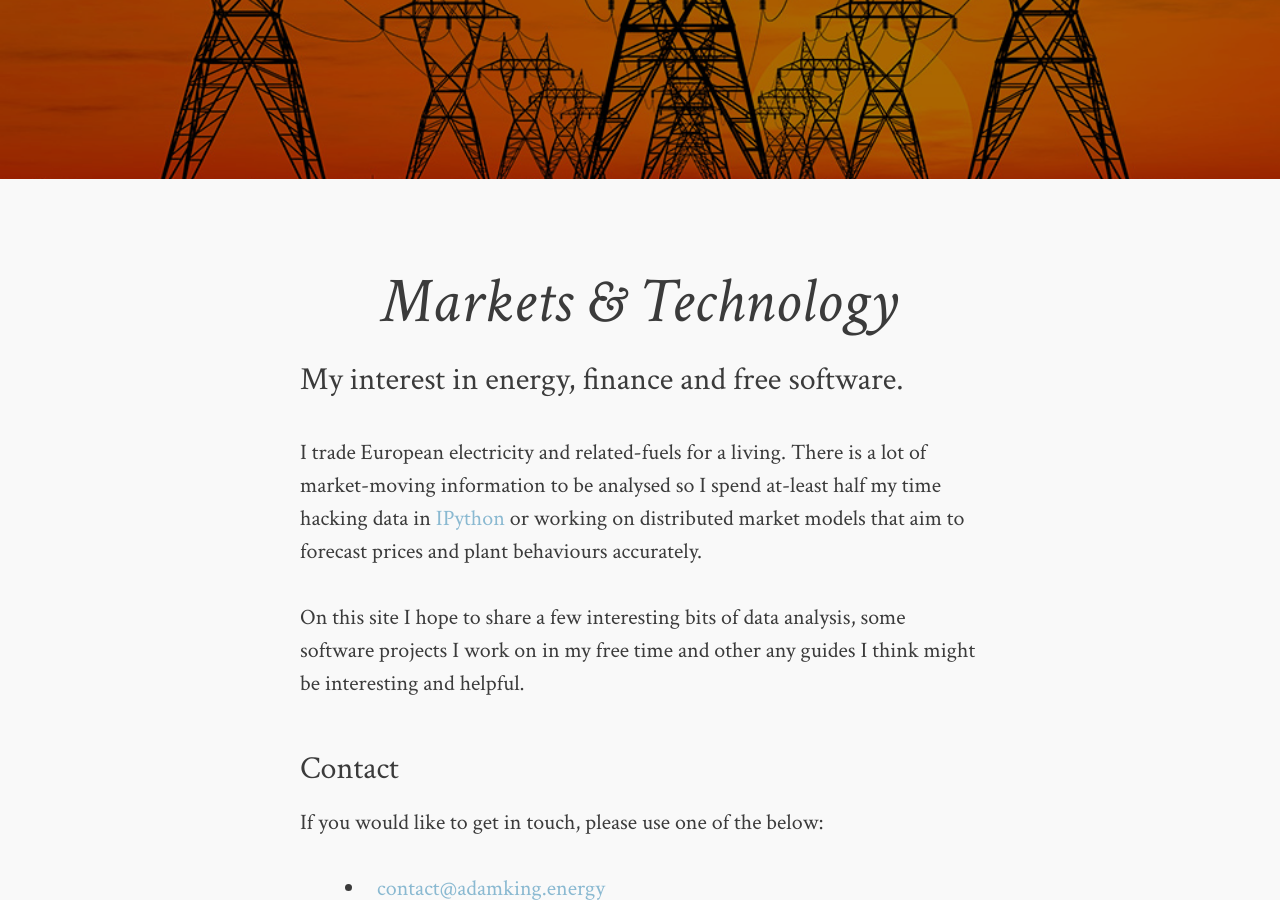
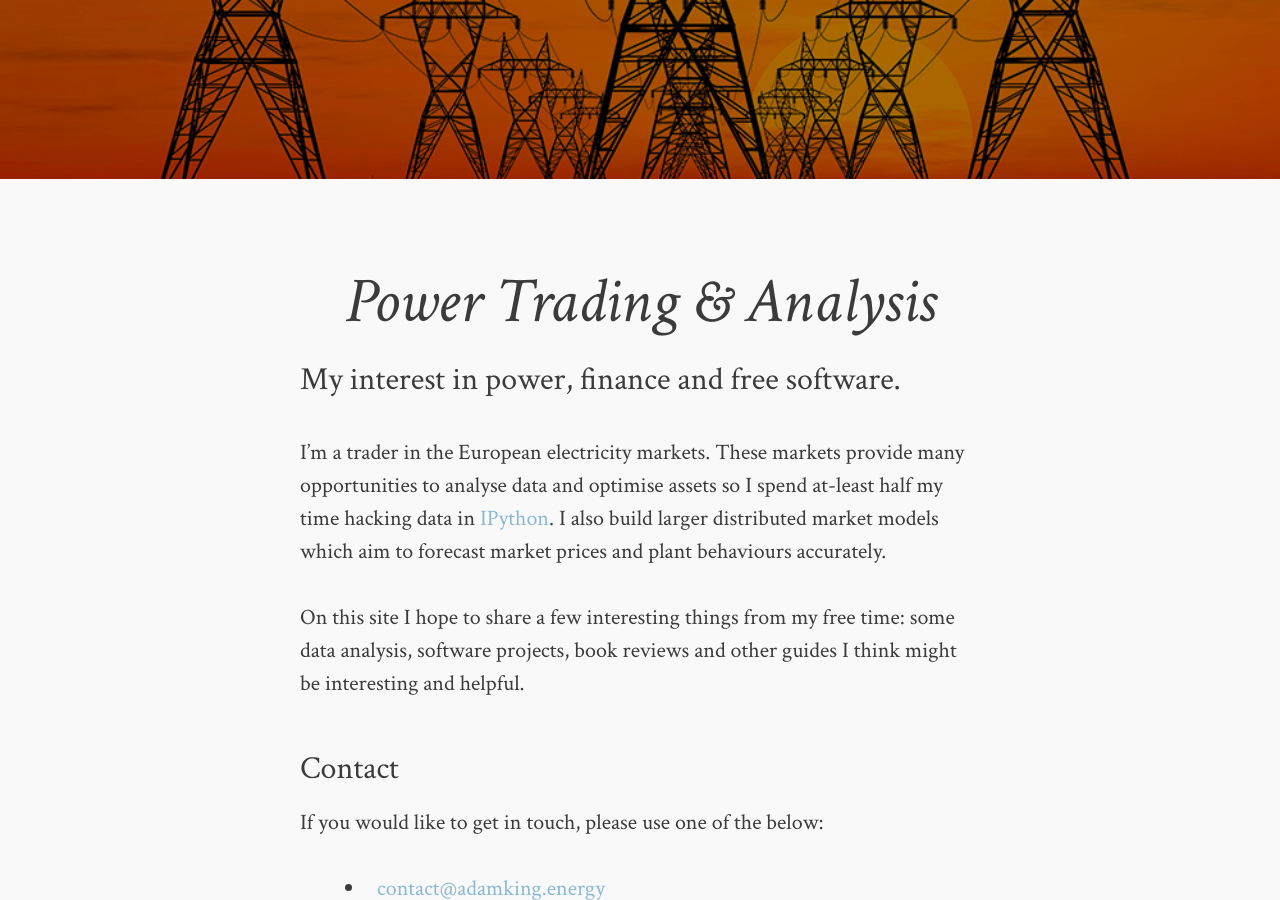
Before and after one commit to adamkingenergy/adamkingenergy.github.io, a Jekyll site: the page built from about.md, in a window 1280 px wide and 900 px high, scrolled down 371 px. Built offline with Jekyll 4.4.1, drawn with Linux system fonts in a browser that asks for light colours; comment, search, counter and statistics services are not loaded.

Commit message:
Wording changes to about page.

```diff
--- a/about.md
+++ b/about.md
@@ -1,16 +1,16 @@
 ---
 layout: page
 permalink: /about/index.html
-title: Markets & Technology
-description: My interest in energy, finance and free software.
+title: Power Trading & Analysis
+description: My interest in power, finance and free software.
 tags: [Adam, King, power, electricity, gas, energy, trader, weather, meteorology]
 image:
   feature: power-line-pylons-sunset.jpg
 ---
 
-I trade European electricity and related-fuels for a living.  There is a lot of market-moving information to be analysed so I spend at-least half my time hacking data in [IPython](http://ipython.org) or working on distributed market models that aim to forecast prices and plant behaviours accurately.
+I'm a trader in the European electricity markets.  These markets provide many opportunities to analyse data and optimise assets so I spend at-least half my time hacking data in [IPython](http://ipython.org).  I also build larger distributed market models which aim to forecast market prices and plant behaviours accurately.
 
-On this site I hope to share a few interesting bits of data analysis, some software projects I work on in my free time and other any guides I think might be interesting and helpful.
+On this site I hope to share a few interesting things from my free time: some data analysis, software projects, book reviews and other guides I think might be interesting and helpful.
 
 
 ### Contact
```
